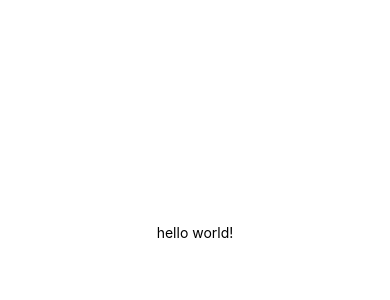
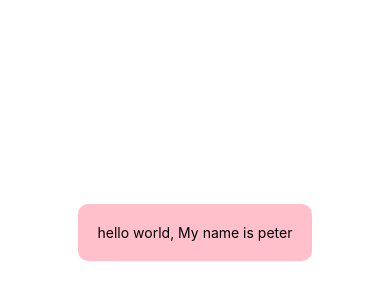
Before and after one commit to Ciamuthama/firstapp, a React Native app: screen / in a window 390 px wide. Shown: the part 190-490 px from the top of the page. Built offline with nearby package versions, Linux system fonts and the light colour scheme.

Commit message:
Added a header and changed the text to "hello world, My name is peter".

```diff
--- a/App.js
+++ b/App.js
@@ -1,10 +1,13 @@
+import React from 'react'
 import { StatusBar } from 'expo-status-bar';
 import { StyleSheet, Text, View } from 'react-native';
 
 export default function App() {
   return (
     <View style={styles.container}>
-      <Text>hello world!</Text>
+      <View style={styles.header}>
+      <Text style={styles.boldText}>hello world, My name is peter</Text>
+      </View>
       <StatusBar style="auto" />
     </View>
   );
@@ -17,4 +20,10 @@ const styles = StyleSheet.create({
     alignItems: 'center',
     justifyContent: 'center',
   },
+
+  header: {
+    backgroundColor: 'pink',
+    padding: 20,
+    borderRadius: 10,
+  },
 });
```
